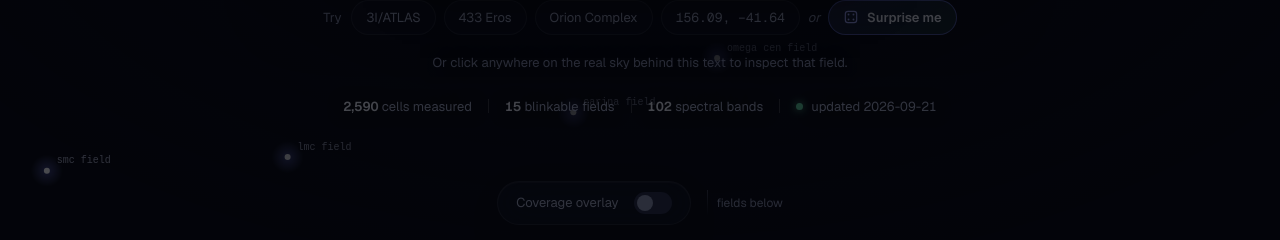
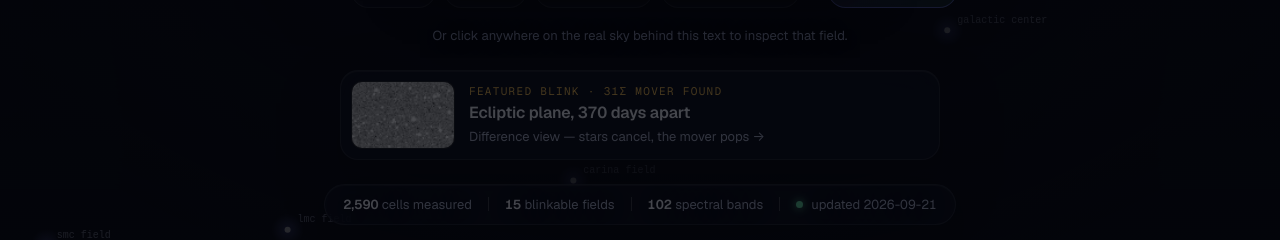
Before and after one commit to akashtori-13/drishti, a Next.js app in the folder spectrahunt-web/: page / in a window 1280 px wide. Shown: the part 553-793 px from the top of the page. Built offline with nearby package versions, Linux system fonts and the light colour scheme; no server answers.

Commit message:
Hero contrast + featured-blink hook (live ecliptic diff card)

```diff
--- a/spectrahunt-web/src/app/globals.css
+++ b/spectrahunt-web/src/app/globals.css
@@ -127,8 +127,23 @@ main:focus{outline:none;}
 @keyframes sky-in{from{opacity:0;} to{opacity:1;}}
 .hero-scrim{
   position:absolute; inset:0; z-index:-1; pointer-events:none;
-  background:radial-gradient(ellipse 62% 54% at 50% 50%, rgba(5,6,12,.8) 0%, rgba(5,6,12,.5) 52%, rgba(5,6,12,0) 100%);
+  background:radial-gradient(ellipse 60% 52% at 50% 46%, rgba(5,6,12,.92) 0%, rgba(5,6,12,.68) 52%, rgba(5,6,12,.12) 100%),
+    linear-gradient(rgba(5,6,12,.25), transparent 30%, transparent 62%, rgba(5,6,12,.55));
 }
+.featured{display:flex; gap:14px; align-items:center; text-decoration:none; text-align:left;
+  background:var(--glass); border:1px solid var(--line); border-radius:18px; padding:10px 16px 10px 10px;
+  -webkit-backdrop-filter:blur(20px) saturate(1.3); backdrop-filter:blur(20px) saturate(1.3);
+  box-shadow:0 30px 80px -24px rgba(0,0,0,.9), inset 0 1px 0 rgba(255,255,255,.07);
+  max-width:600px; width:100%; transition:border-color .15s, transform .15s;}
+.featured:hover{border-color:rgba(240,187,82,.55); transform:translateY(-1px);}
+.feat-imgs{position:relative; width:104px; height:68px; flex-shrink:0; border-radius:11px; overflow:hidden; background:#04050a; border:1px solid var(--line);}
+.feat-imgs img{position:absolute; inset:0; width:100%; height:100%; object-fit:cover;}
+.feat-imgs img.b{animation:featblink 6s ease-in-out infinite;}
+@keyframes featblink{0%,44%{opacity:0;} 56%,94%{opacity:1;} 100%{opacity:0;}}
+.feat-body{display:flex; flex-direction:column; gap:2px; min-width:0;}
+.feat-k{font-family:var(--font-mono); font-size:.6875rem; letter-spacing:.12em; text-transform:uppercase; color:var(--unknown);}
+.feat-t{font-weight:650; font-size:1rem; letter-spacing:-.01em; color:var(--ink);}
+.feat-s{font-size:.8125rem; color:var(--ink-2);}
 .hero-core{width:min(100%,900px); display:flex; flex-direction:column; align-items:center; gap:24px; text-align:center;}
 .hero-core h1{
   font-family:var(--font-display); font-weight:650; font-size:clamp(2.7rem,7.2vw,5.4rem);
@@ -294,7 +309,7 @@ main:focus{outline:none;}
 .scroll-cue{display:flex; align-items:center; gap:8px; font-size:.75rem; color:var(--ink-3); text-decoration:none; pointer-events:auto;}
 .scroll-cue span{display:block; width:1px; height:26px; background:linear-gradient(var(--ink-3), transparent); animation:cue 2s ease-in-out infinite;}
 @keyframes cue{0%,100%{opacity:.4;} 50%{opacity:1;}}
-@media (prefers-reduced-motion: reduce){ .scroll-cue span{animation:none;} }
+@media (prefers-reduced-motion: reduce){ .scroll-cue span{animation:none;} .feat-imgs img.b{animation:none; opacity:0;} }
 .hero-foot{gap:16px;}
 @media(max-width:560px){ .scroll-cue{display:none;} }
 
--- a/spectrahunt-web/src/components/HomePage.tsx
+++ b/spectrahunt-web/src/components/HomePage.tsx
@@ -138,7 +138,29 @@ export default function HomePage() {
           </div>
           <p className="sky-hint">Or click anywhere on the real sky behind this text to inspect that field.</p>
 
-          <div className="hero-stats" aria-label="Live survey statistics">
+          {(() => {
+            const f = fields.find((x) => x.id === 'ecliptic-mover');
+            const pngs = (f?.epochs.map((e) => e.png).filter(Boolean) ?? []) as string[];
+            if (!f || pngs.length < 2) return null;
+            return (
+              <Link href={blinkURL('ecliptic-mover', { mode: 'diff' })} className="featured"
+                aria-label="Featured blink: ecliptic plane difference view">
+                <span className="feat-imgs" aria-hidden="true">
+                  {/* eslint-disable-next-line @next/next/no-img-element */}
+                  <img src={pngs[0]} alt="" draggable={false} />
+                  {/* eslint-disable-next-line @next/next/no-img-element */}
+                  <img src={pngs[1]} alt="" draggable={false} className="b" />
+                </span>
+                <span className="feat-body">
+                  <span className="feat-k">Featured blink · 31σ mover found</span>
+                  <span className="feat-t">Ecliptic plane, 370 days apart</span>
+                  <span className="feat-s">Difference view — stars cancel, the mover pops →</span>
+                </span>
+              </Link>
+            );
+          })()}
+
+          <div className="hero-stats pill glass" aria-label="Live survey statistics">
             <span><b>{real ? real.size.toLocaleString() : '—'}</b> cells measured</span>
             <span className="sep" aria-hidden="true" />
             <span><b>{SHOWCASE_IDS.length}</b> blinkable fields</span>
```
